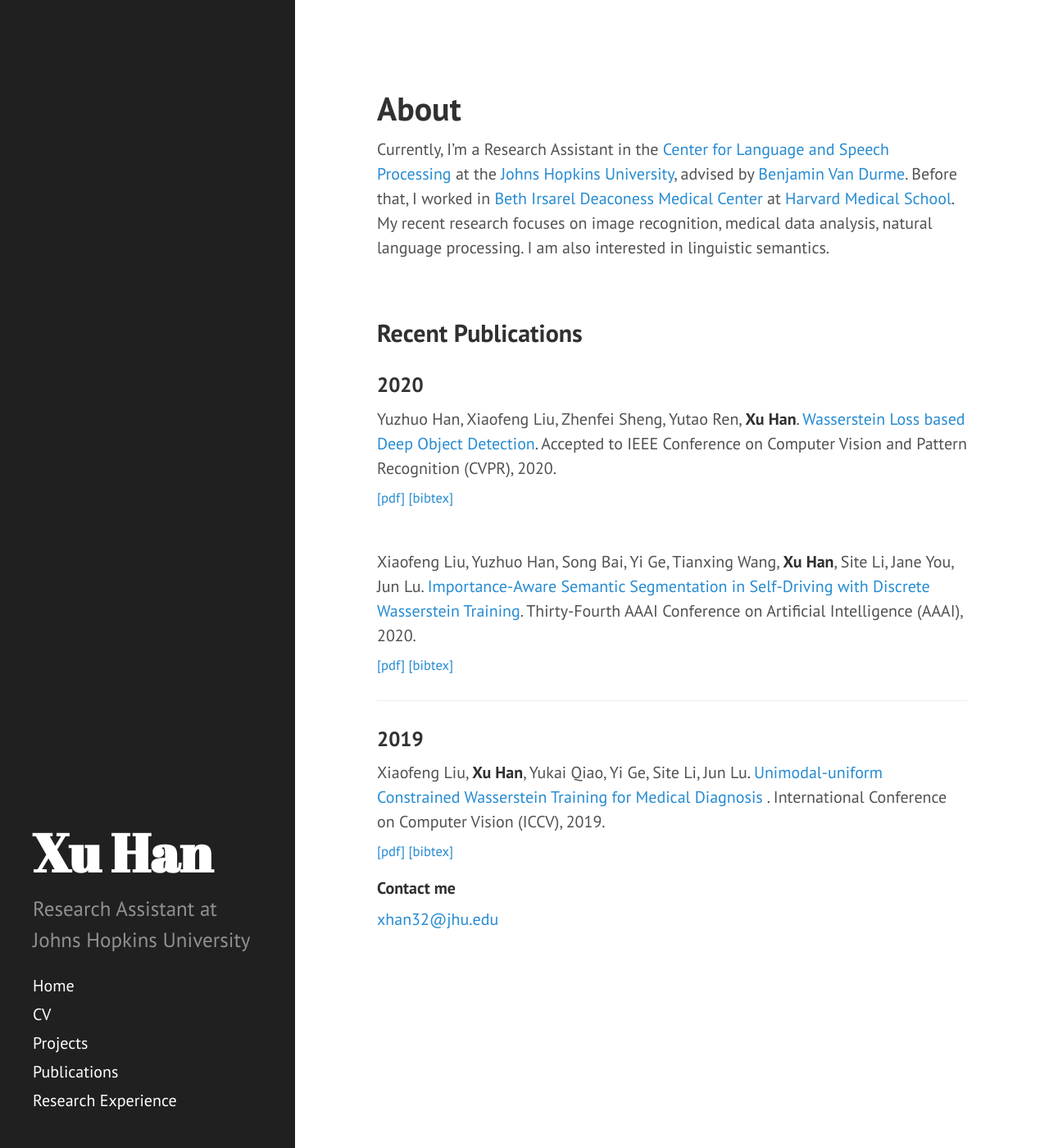
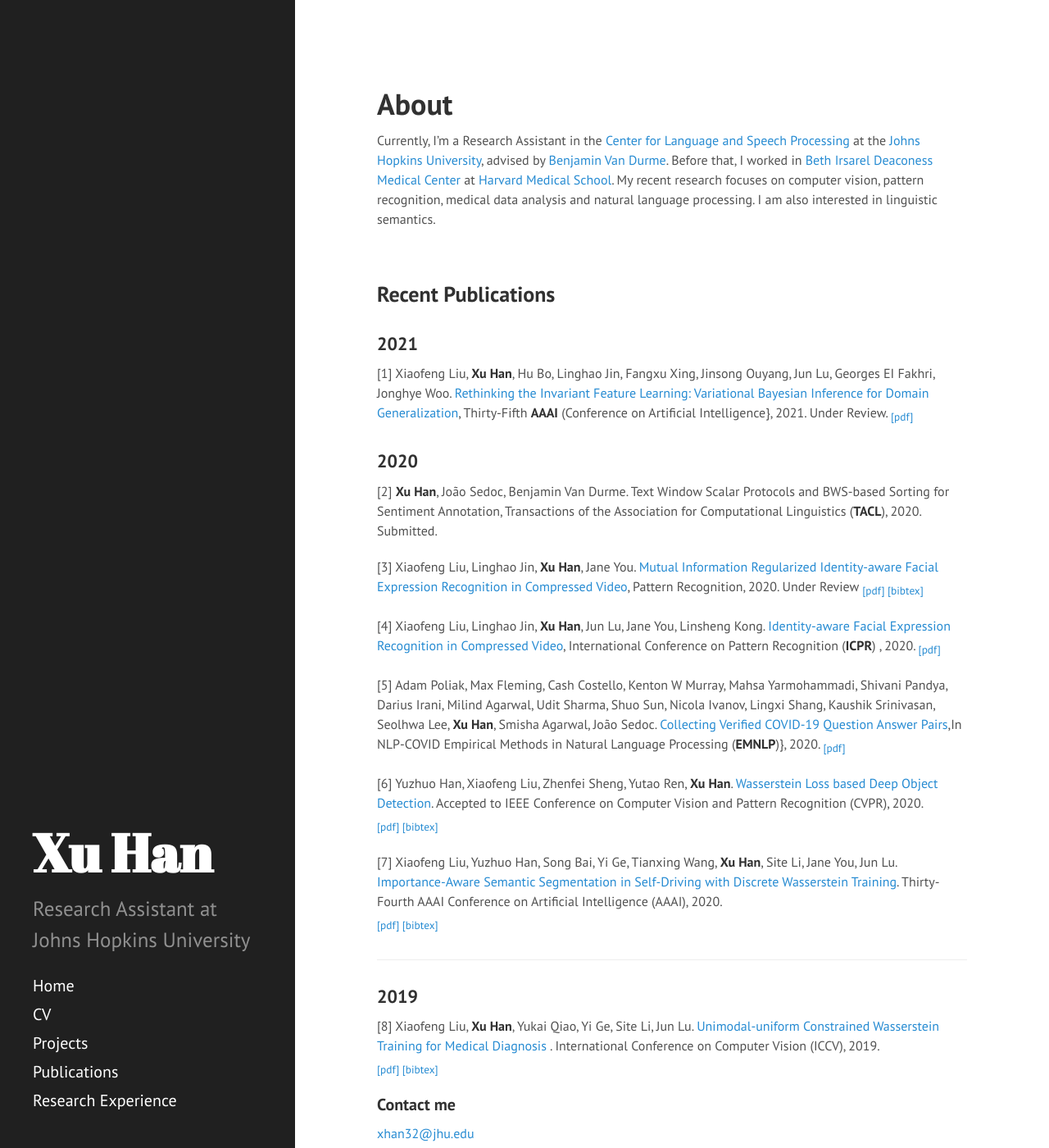
Before and after one commit to xuhanevans/xuhanevans.io, a Jekyll site: the page built from index.md, in a window 1280 px wide and 1400 px high. Shown: the whole window at 82% size. Built offline with Jekyll 4.4.1, drawn with Linux system fonts in a browser that asks for light colours; Markdown is read by kramdown in place of the engine named in the settings.

Commit message:
new publications

```diff
--- /dev/null
+++ b/bibtex/3.txt
@@ -0,0 +1 @@
+@INPROCEEDINGS{9150606,  author={Y. {Han} and X. {Liu} and Z. {Sheng} and Y. {Ren} and X. {Han} and J. {You} and R. {Liu} and Z. {Luo}},  booktitle={2020 IEEE/CVF Conference on Computer Vision and Pattern Recognition Workshops (CVPRW)},   title={Wasserstein Loss based Deep Object Detection},   year={2020},  volume={},  number={},  pages={4299-4305},  doi={10.1109/CVPRW50498.2020.00507}}
--- a/index.md
+++ b/index.md
@@ -10,32 +10,49 @@ title: Home
 # About
 
 Currently, I'm a Research Assistant in the [Center for Language and Speech Processing](http://www.clsp.jhu.edu/) at the [Johns Hopkins University](https://www.jhu.edu/), advised by [Benjamin Van Durme](http://www.cs.jhu.edu/~vandurme/). Before that, I worked in [Beth Irsarel Deaconess Medical Center](https://www.bidmc.org/) at [Harvard Medical School](https://hms.harvard.edu/).
-My recent research focuses on image recognition, medical data analysis, natural language processing. I am also interested in linguistic semantics.
+My recent research focuses on computer vision, pattern recognition, medical data analysis and natural language processing. I am also interested in linguistic semantics.
 
 <br>
 
 ## Recent Publications
 
+### 2021
+
+[1] Xiaofeng Liu, **Xu Han**, Hu Bo, Linghao Jin, Fangxu Xing, Jinsong Ouyang, Jun Lu, Georges EI Fakhri, Jonghye Woo. [Rethinking the Invariant Feature Learning: Variational Bayesian Inference for Domain Generalization](/archive/Rethinking.pdf), Thirty-Fifth **AAAI** (Conference on Artificial Intelligence}, 2021. Under Review.
+<sub> [[pdf]](/archive/Rethinking.pdf) </sub>
+
+
 ### 2020
 
-<!-- Xiaofeng Liu, **Xu Han**. [Reinforced Wasserstein Training for Severity-AwareSemantic Segmentation in Autonomous Driving](). IEEE Transactions on Intelligent Transportation Systems], 2020, under review. <br />
-<sub> [[pdf]]() [[bibtex]]() </sub>
+[2] **Xu Han**, João Sedoc, Benjamin Van Durme. Text Window Scalar Protocols and BWS-based Sorting for Sentiment Annotation, Transactions of the Association for Computational Linguistics (**TACL**), 2020. Submitted.
 
-<br> -->
-Yuzhuo Han, Xiaofeng Liu, Zhenfei Sheng, Yutao Ren, **Xu Han**. [Wasserstein Loss based Deep Object Detection](/archive/wasserstein_loss_based_deep_object_detection.pdf). Accepted to IEEE Conference on Computer Vision and Pattern Recognition (CVPR), 2020.<br />
-<sub>[[pdf]](/archive/wasserstein_loss_based_deep_object_detection.pdf) [[bibtex]]()</sub>
 
-<br />
-Xiaofeng Liu, Yuzhuo Han, Song Bai, Yi Ge, Tianxing Wang, **Xu Han**, Site Li, Jane You, Jun Lu.
-[Importance-Aware Semantic Segmentation in Self-Driving with Discrete Wasserstein Training](https://www.aaai.org/Papers/AAAI/2020GB/AAAI-LiuX.1971.pdf).
+[3] Xiaofeng Liu, Linghao Jin, **Xu Han**, Jane You. [Mutual Information Regularized Identity-aware Facial Expression
+Recognition in Compressed Video](https://arxiv.org/abs/2010.10637), Pattern Recognition, 2020. Under Review
+<sub> [[pdf]](https://arxiv.org/pdf/2010.10637.pdf) [[bibtex]](/bibtex/4.txt) </sub>
+
+[4] Xiaofeng Liu, Linghao Jin, **Xu Han**, Jun Lu, Jane You, Linsheng Kong. [Identity-aware Facial Expression
+Recognition in Compressed Video](/archive/ICPR_FER__Copy__camera_ready.pdf), International Conference on Pattern Recognition (**ICPR**) , 2020.
+<sub> [[pdf]](/archive/ICPR_FER__Copy__camera_ready.pdf) </sub>
+
+[5] Adam Poliak, Max Fleming, Cash Costello, Kenton W Murray, Mahsa Yarmohammadi, Shivani Pandya, Darius Irani, Milind Agarwal, Udit Sharma, Shuo Sun, Nicola Ivanov, Lingxi Shang, Kaushik Srinivasan, Seolhwa Lee, **Xu Han**, Smisha Agarwal, João Sedoc. [Collecting Verified COVID-19 Question Answer Pairs](https://openreview.net/forum?id=0X9O6VcYe_),In NLP-COVID Empirical Methods in Natural Language Processing (**EMNLP**)}, 2020.
+<sub> [[pdf]](https://openreview.net/pdf?id=0X9O6VcYe_) </sub>
+
+
+[6] Yuzhuo Han, Xiaofeng Liu, Zhenfei Sheng, Yutao Ren, **Xu Han**. [Wasserstein Loss based Deep Object Detection](https://ieeexplore.ieee.org/document/9150606). Accepted to IEEE Conference on Computer Vision and Pattern Recognition (CVPR), 2020.<br />
+<sub>[[pdf]](/archive/wasserstein_loss_based_deep_object_detection.pdf) [[bibtex]](/bibtex/3.txt)</sub>
+
+
+[7] Xiaofeng Liu, Yuzhuo Han, Song Bai, Yi Ge, Tianxing Wang, **Xu Han**, Site Li, Jane You, Jun Lu.
+[Importance-Aware Semantic Segmentation in Self-Driving with Discrete Wasserstein Training](https://ojs.aaai.org//index.php/AAAI/article/view/6831).
 Thirty-Fourth AAAI Conference on Artificial Intelligence (AAAI), 2020.<br />
-<sub>[[pdf]](https://www.aaai.org/Papers/AAAI/2020GB/AAAI-LiuX.1971.pdf) [[bibtex]](/bibtex/1.txt)</sub>
+<sub>[[pdf]](/archive/Importance-aware.pdf) [[bibtex]](/bibtex/1.txt)</sub>
 
 <hr>
 
 ### 2019
 
-Xiaofeng Liu, **Xu Han**, Yukai Qiao, Yi Ge, Site Li, Jun Lu. [Unimodal-uniform Constrained Wasserstein Training for Medical Diagnosis](http://openaccess.thecvf.com/content_ICCVW_2019/html/VRMI/Liu_Unimodal-Uniform_Constrained_Wasserstein_Training_for_Medical_Diagnosis_ICCVW_2019_paper.html)
+[8] Xiaofeng Liu, **Xu Han**, Yukai Qiao, Yi Ge, Site Li, Jun Lu. [Unimodal-uniform Constrained Wasserstein Training for Medical Diagnosis](http://openaccess.thecvf.com/content_ICCVW_2019/html/VRMI/Liu_Unimodal-Uniform_Constrained_Wasserstein_Training_for_Medical_Diagnosis_ICCVW_2019_paper.html)
 . International Conference on Computer Vision (ICCV), 2019.<br />
 <sub>[[pdf]](http://openaccess.thecvf.com/content_ICCVW_2019/papers/VRMI/Liu_Unimodal-Uniform_Constrained_Wasserstein_Training_for_Medical_Diagnosis_ICCVW_2019_paper.pdf) [[bibtex]](/bibtex/2.txt)</sub>
 
--- a/public/css/poole.css
+++ b/public/css/poole.css
@@ -88,15 +88,15 @@ h1, h2, h3, h4, h5, h6 {
   text-rendering: optimizeLegibility;
 }
 h1 {
-  font-size: 2rem;
+  font-size: 1.8rem;
 }
 h2 {
   margin-top: 1rem;
-  font-size: 1.5rem;
+  font-size: 1.3rem;
 }
 h3 {
   margin-top: 1.5rem;
-  font-size: 1.25rem;
+  font-size: 1.1rem;
 }
 h4, h5, h6 {
   margin-top: 1rem;
@@ -107,6 +107,7 @@ h4, h5, h6 {
 p {
   margin-top: 0;
   margin-bottom: 1rem;
+  font-size: 0.8rem;
 }
 
 strong {
--- a/publications.md
+++ b/publications.md
@@ -2,26 +2,42 @@
 layout: page
 title: Publications
 ---
+### 2021
 
-# 2020
+[1] Xiaofeng Liu, **Xu Han**, Hu Bo, Linghao Jin, Fangxu Xing, Jinsong Ouyang, Jun Lu, Georges EI Fakhri, Jonghye Woo. [Rethinking the Invariant Feature Learning: Variational Bayesian Inference for Domain Generalization](/archive/Rethinking.pdf), Thirty-Fifth **AAAI** (Conference on Artificial Intelligence}, 2021. Under Review.
+<sub> [[pdf]](/archive/Rethinking.pdf) </sub>
 
-<!-- Xiaofeng Liu, **Xu Han**. [Reinforced Wasserstein Training for Severity-AwareSemantic Segmentation in Autonomous Driving](). IEEE Transactions on Intelligent Transportation Systems], 2020, under review. <br />
-<sub> [[pdf]]() [[bibtex]]() </sub>
 
-<br> -->
-Yuzhuo Han, Xiaofeng Liu, Zhenfei Sheng, Yutao Ren, **Xu Han**. [Wasserstein Loss based Deep Object Detection](/archive/wasserstein_loss_based_deep_object_detection.pdf). Accepted to IEEE Conference on Computer Vision and Pattern Recognition (CVPR), 2020.<br />
-<sub>[[pdf]](/archive/wasserstein_loss_based_deep_object_detection.pdf) [[bibtex]]()</sub>
+### 2020
 
-<br />
-Xiaofeng Liu, Yuzhuo Han, Song Bai, Yi Ge, Tianxing Wang, **Xu Han**, Site Li, Jane You, Jun Lu.
-[Importance-Aware Semantic Segmentation in Self-Driving with Discrete Wasserstein Training](https://www.aaai.org/Papers/AAAI/2020GB/AAAI-LiuX.1971.pdf).
+[2] **Xu Han**, João Sedoc, Benjamin Van Durme. Text Window Scalar Protocols and BWS-based Sorting in Sentiment Annotations, Transactions of the Association for Computational Linguistics (**TACL**), 2020. Submitted.
+
+
+[3] Xiaofeng Liu, Linghao Jin, **Xu Han**, Jane You. [Mutual Information Regularized Identity-aware Facial Expression
+Recognition in Compressed Video](https://arxiv.org/abs/2010.10637), Pattern Recognition, 2020. Under Review
+<sub> [[pdf]](https://arxiv.org/pdf/2010.10637.pdf) [[bibtex]](/bibtex/4.txt) </sub>
+
+[4] Xiaofeng Liu, Linghao Jin, **Xu Han**, Jun Lu, Jane You, Linsheng Kong. [Identity-aware Facial Expression
+Recognition in Compressed Video](/archive/ICPR_FER__Copy__camera_ready.pdf), International Conference on Pattern Recognition (**ICPR**) , 2020.
+<sub> [[pdf]](/archive/ICPR_FER__Copy__camera_ready.pdf) </sub>
+
+[5] Adam Poliak, Max Fleming, Cash Costello, Kenton W Murray, Mahsa Yarmohammadi, Shivani Pandya, Darius Irani, Milind Agarwal, Udit Sharma, Shuo Sun, Nicola Ivanov, Lingxi Shang, Kaushik Srinivasan, Seolhwa Lee, **Xu Han**, Smisha Agarwal, João Sedoc. [Collecting Verified COVID-19 Question Answer Pairs](https://openreview.net/forum?id=0X9O6VcYe_),In NLP-COVID Empirical Methods in Natural Language Processing (**EMNLP**)}, 2020.
+<sub> [[pdf]](https://openreview.net/pdf?id=0X9O6VcYe_) </sub>
+
+
+[6] Yuzhuo Han, Xiaofeng Liu, Zhenfei Sheng, Yutao Ren, **Xu Han**. [Wasserstein Loss based Deep Object Detection](https://ieeexplore.ieee.org/document/9150606). Accepted to IEEE Conference on Computer Vision and Pattern Recognition (CVPR), 2020.<br />
+<sub>[[pdf]](/archive/wasserstein_loss_based_deep_object_detection.pdf) [[bibtex]](/bibtex/3.txt)</sub>
+
+
+[7] Xiaofeng Liu, Yuzhuo Han, Song Bai, Yi Ge, Tianxing Wang, **Xu Han**, Site Li, Jane You, Jun Lu.
+[Importance-Aware Semantic Segmentation in Self-Driving with Discrete Wasserstein Training](https://ojs.aaai.org//index.php/AAAI/article/view/6831).
 Thirty-Fourth AAAI Conference on Artificial Intelligence (AAAI), 2020.<br />
-<sub>[[pdf]](https://www.aaai.org/Papers/AAAI/2020GB/AAAI-LiuX.1971.pdf) [[bibtex]](/bibtex/1.txt)</sub>
+<sub>[[pdf]](/archive/Importance-aware.pdf) [[bibtex]](/bibtex/1.txt)</sub>
 
 <hr>
 
-# 2019
+### 2019
 
-Xiaofeng Liu, **Xu Han**, Yukai Qiao, Yi Ge, Site Li, Jun Lu. [Unimodal-uniform Constrained Wasserstein Training for Medical Diagnosis](http://openaccess.thecvf.com/content_ICCVW_2019/html/VRMI/Liu_Unimodal-Uniform_Constrained_Wasserstein_Training_for_Medical_Diagnosis_ICCVW_2019_paper.html)
+[8] Xiaofeng Liu, **Xu Han**, Yukai Qiao, Yi Ge, Site Li, Jun Lu. [Unimodal-uniform Constrained Wasserstein Training for Medical Diagnosis](http://openaccess.thecvf.com/content_ICCVW_2019/html/VRMI/Liu_Unimodal-Uniform_Constrained_Wasserstein_Training_for_Medical_Diagnosis_ICCVW_2019_paper.html)
 . International Conference on Computer Vision (ICCV), 2019.<br />
 <sub>[[pdf]](http://openaccess.thecvf.com/content_ICCVW_2019/papers/VRMI/Liu_Unimodal-Uniform_Constrained_Wasserstein_Training_for_Medical_Diagnosis_ICCVW_2019_paper.pdf) [[bibtex]](/bibtex/2.txt)</sub>
```
Also changed, not shown: Gemfile (added, +16 -0 lines), bibtex/4.txt (added, +8 -0 lines), research.md (+6 -6 lines), Gemfile.lock (added), 6 other files.
